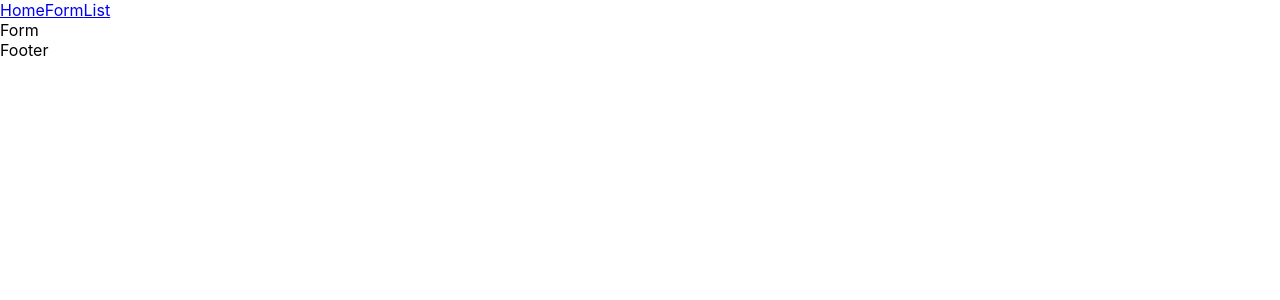
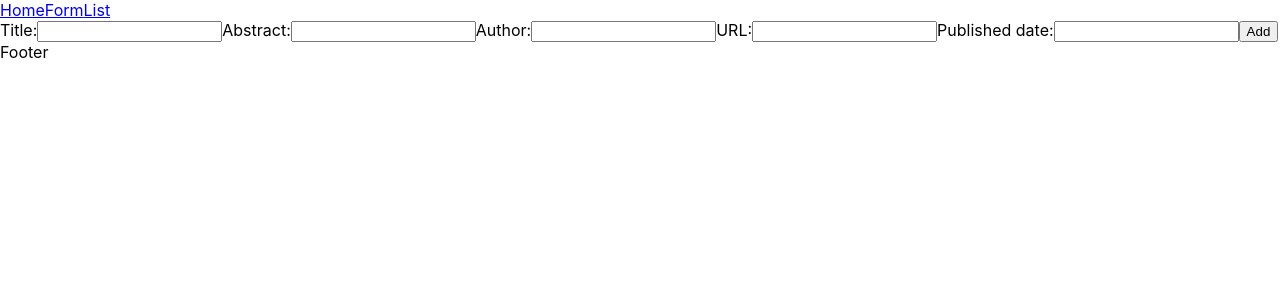
Before and after one commit to AnaIranzo/news_app, a React (Create React App) app: page /form in a window 1280 px wide. Shown: the top 300 px of the page. Built offline with nearby package versions, Linux system fonts and the light colour scheme.

Commit message:
add sibling communication lack print form new

```diff
--- a/src/components/Main/Form/Form.jsx
+++ b/src/components/Main/Form/Form.jsx
@@ -1,8 +1,37 @@
 import React, { Component } from "react";
 
 class Form extends Component {
+
+  handleSubmit = (e) => {
+    this.props.onSubmitForm(e)
+
+    e.target.title.value = ''
+    e.target.abstract.value = ''
+    e.target.author.value = ''
+    e.target.url.value = ''
+    e.target.date.value = ''
+  }
+
+
+
   render() {
-    return <div>Form</div>;
+    return <>
+
+    <form onSubmit={this.handleSubmit}>
+          <label htmlFor="title">Title:</label>
+          <input type="text" id="title" name="title"/>
+          <label htmlFor="abstract">Abstract:</label>
+          <input type="text" id="abstract" name="abstract" />
+          <label htmlFor="author">Author:</label>
+          <input type="text" id="author" name="author" />
+          <label htmlFor="url">URL:</label>
+          <input type="url" id="url" name="url" />
+          <label htmlFor="date">Published date:</label>
+          <input type="text" id="date" name="date" />
+          <input type="submit" value="Add" />
+        </form>
+
+    </>;
   }
 }
 
--- a/src/components/Main/ListNews/Card/Card.jsx
+++ b/src/components/Main/ListNews/Card/Card.jsx
@@ -1,10 +1,10 @@
 import React, { Component } from "react";
 
 class Card extends Component {
-
+/*
   constructor(props){
     super(props)
-  }
+  } */
   render() {
     return <>
 
--- a/src/components/Main/ListNews/ListNews.jsx
+++ b/src/components/Main/ListNews/ListNews.jsx
@@ -24,6 +24,10 @@ getNews = async () => {
   console.log(news);
 
 }
+getNewsForm = () => {
+
+  this.setState({newsData:[...this.state.newsData, this.props.data]})
+}
 
 printNews = () => {
   return <>
@@ -38,11 +42,25 @@ deleteNew = (i) => {
 }
 
 
+
 componentDidMount() {
   this.getNews();
 }
 
 componentDidUpdate(prevProps, prevState) {
+  console.log("****DATOS DEL PASADO****");
+  console.log('prevProps: ', prevProps, 'prevState: ', prevState)
+
+  console.log("****DATOS DEL PRESENTE****");
+  console.log("++PROPS++");
+  console.log(this.props);
+
+  console.log("++STATE++");
+  console.log(this.state);
+
+  /* if (prevState !== this.state.newsData) {
+    this.getNewsForm();
+  } */
 
 }
 
@@ -50,7 +68,7 @@ componentDidUpdate(prevProps, prevState) {
 
 
   render() {
-
+    console.log(this.props.data.title);
     return <section>
 
     {this.printNews()}
--- a/src/components/Main/Main.jsx
+++ b/src/components/Main/Main.jsx
@@ -5,12 +5,43 @@ import Form from './Form/Form';
 import ListNews from "./ListNews/ListNews";
 
 class Main extends Component {
+  constructor(props){
+    super(props)
+    this.state = {
+
+        formNew: {
+          title:'',
+          abstract:'',
+          url:'',
+          author:'',
+          date:''
+        }
+
+
+    }
+  }
+
+  handleForm = (e) => {
+    e.preventDefault();
+    /* alert('enviado'+ e.target.title.value) */
+    const title = e.target.title.value;
+    const abstract = e.target.abstract.value;
+    const url = e.target.url.value;
+    const author = e.target.author.value;
+    const date = e.target.date.value;
+
+    this.setState({...this.state, formNew: {title, abstract, url, author, date}})
+
+  }
+
+
+
   render() {
     return <main>
       <Routes>
         <Route path="/" element={<Home/>}/>
-        <Route path="/form" element={<Form/>}/>
-        <Route path="/list" element={<ListNews/>}/>
+        <Route path="/form" element={<Form onSubmitForm={this.handleForm}/>}/>
+        <Route path="/list" element={<ListNews data={this.state.formNew}/>}/>
       </Routes>
     </main>;
   }
```
